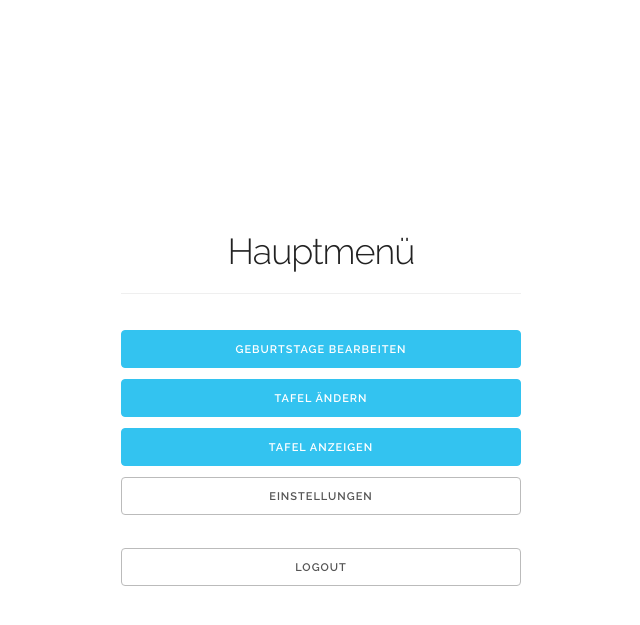
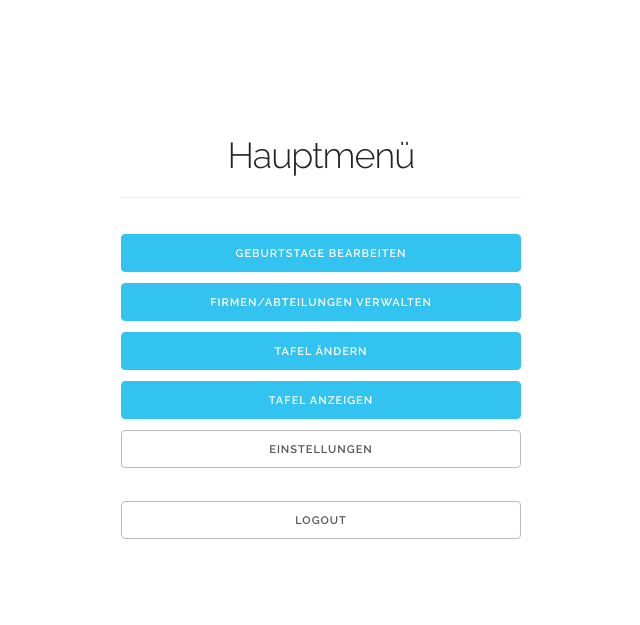
Before and after one commit to ToxinSnake/gb-tafel, a PHP site: page /backend/menu.html in a window 1280 px wide. Shown: the top 625 px of the page, without its empty margins (319-959 px from the left). Run offline with PHP 8.4, Linux system fonts and the light colour scheme.

Commit message:
Geburtstage bearbeiten zwischenschritt raus

```diff
--- a/backend/menu.html
+++ b/backend/menu.html
@@ -43,7 +43,8 @@
     <div class="row">
       <div class="twelve columns" id="menu">
         <h3>Hauptmenü</h3>
-        <a class="button button-primary" href="edit.html">Geburtstage bearbeiten</a>
+        <a class="button button-primary" href="search.php">Geburtstage bearbeiten</a>
+        <a class="button button-primary" href="companies.php">Firmen/Abteilungen verwalten</a>
         <a class="button button-primary disabled" href="#">Tafel ändern</a>
         <a class="button button-primary" href="../gbtafel.php">Tafel anzeigen</a>
         <a class="button button" href="settings.php">Einstellungen</a>
--- a/backend/new.php
+++ b/backend/new.php
@@ -70,7 +70,7 @@ if(!empty($_POST["firstNameInput"]) && !empty($_POST["lastNameInput"]) && !empty
           <input type="date" name="birthdayInput" value="<?php echo isset($_POST["birthdayInput"]) ? htmlspecialchars($_POST['birthdayInput']) : '' ?>" placeholder="Geburtstag (YYYY-mm-dd)" maxlength="10" max="<?php echo date('Y-m-d') ?>" required>
           <input class="button-primary" value="Hinzufügen" type="submit">
         </form>
-        <a class="button button" href="edit.html">Zurück</a>
+        <a class="button button" href="search.php">Zurück</a>
     </div>
   </div>
 </div>
--- a/backend/search.php
+++ b/backend/search.php
@@ -98,7 +98,8 @@ else {
         </div>
       </form>
       <div class="twelve columns" style="text-align: center">
-        <a class="button button" href="edit.html">Zurück</a>
+        <a class="button button" href="new.php">Neuer Geburtstag</a>
+        <a class="button button" href="menu.html">Zurück</a>
       </div>
       <br>
     </div>
@@ -132,7 +133,7 @@ else {
                 <td><p id="ln-<?php echo $row['PNr'];?>"><?php echo $row['Lastname'];?></p><input type="text" id="edit-ln-<?php echo $row['PNr'];?>" value="<?php echo $row['Lastname'];?>"></td>
                 <td><p id="cn-<?php echo $row['PNr'];?>"></p><input type="text" id="edit-cn-<?php echo $row['PNr'];?>" value=""></td><!-- Inputs noch füllen! -->
                 <td><p id="dn-<?php echo $row['PNr'];?>"></p><input type="text" id="edit-dn-<?php echo $row['PNr'];?>" value=""></td>
-                <td><p id="bd-<?php echo $row['PNr'];?>"><?php echo $row['Birthday'];?></p><input type="date" id="edit-bd-<?php echo $row['PNr'];?>" value="<?php echo $row['Birthday'];?>"></td>
+                <td><p id="bd-<?php echo $row['PNr'];?>"><?php echo $row['Birthday'];?></p><input type="date" id="edit-bd-<?php echo $row['PNr'];?>" value="<?php echo $row['Birthday'];?>" max="<?php echo date('Y-m-d') ?>"></td>
                 <td><form action="" method="post">
                   <a class="del" onclick="deleteEntry(<?php echo $row['PNr'];?>)"><img class="icon-btn" src="../images/delete.png"></a>
                   <a class="edit" onclick="editEntryStart(<?php echo $row['PNr'];?>)"><img class="icon-btn" src="../images/edit.png"></a>
--- a/css/menustyle.css
+++ b/css/menustyle.css
@@ -69,7 +69,7 @@ a.button.disabled{
   cursor: default;
 }
 
-input {
+input, select{
   min-width: 230px;
   max-width: 400px;
   width: 100%;
@@ -79,7 +79,7 @@ input {
 
 .twelve.columns#menu{
   text-align: center;
-  margin-top: 20%;
+  margin-top: 10%;
 }
 
 .twelve.columns#search{
```
